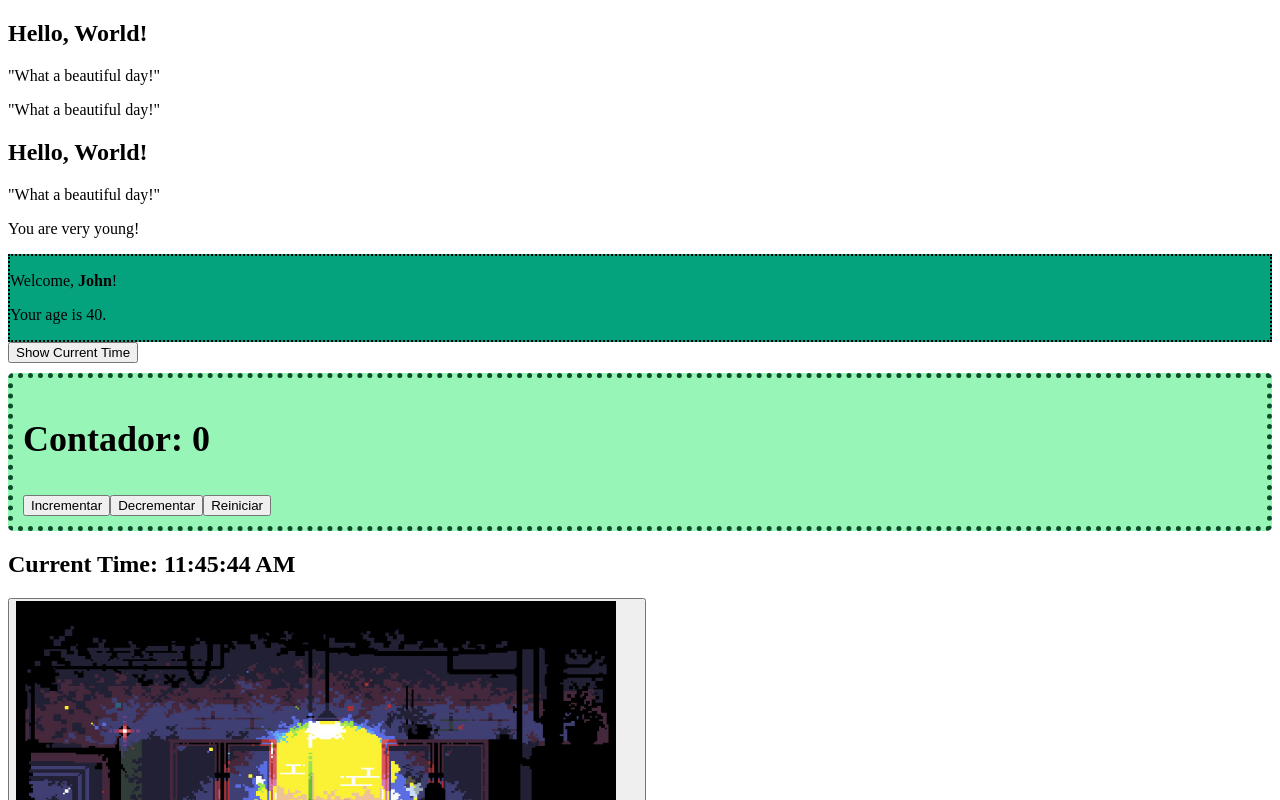
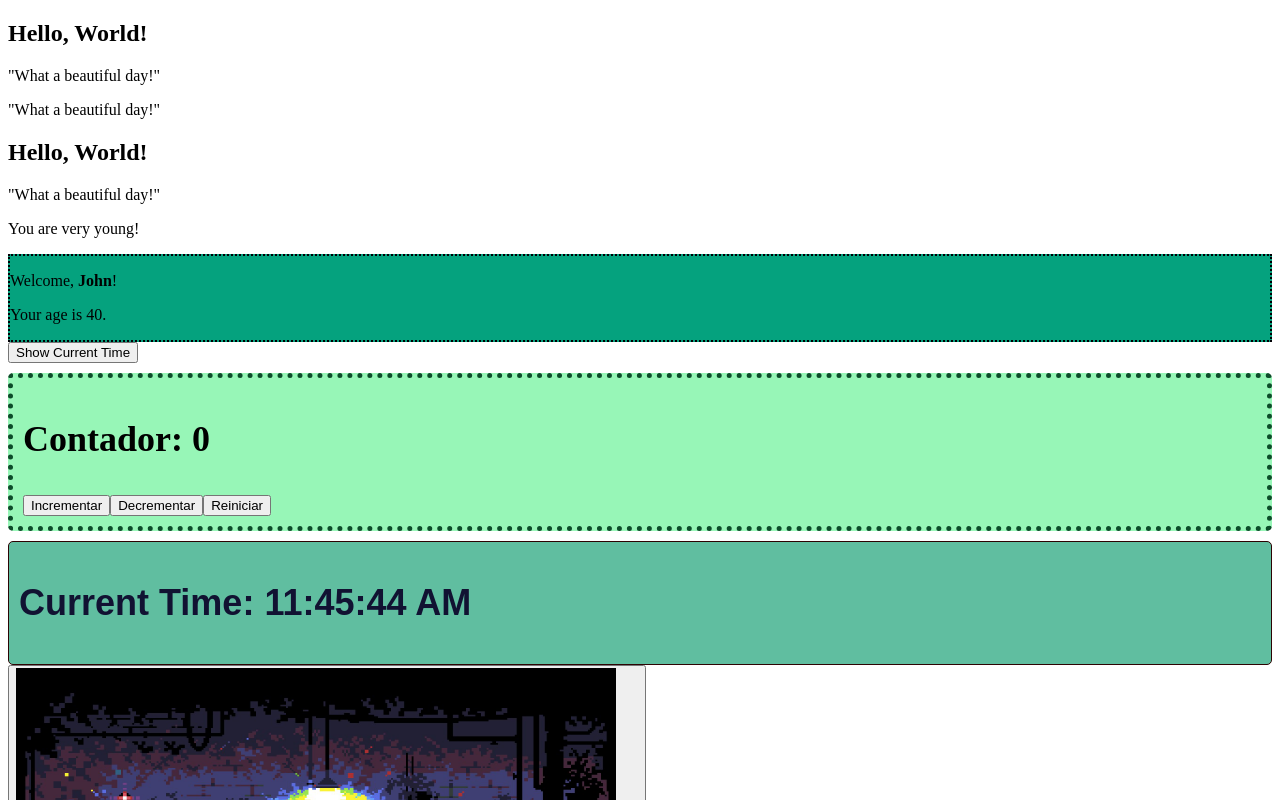
Before and after one commit to SalazarWilmer/EjerciciosDevelhope, a React (Vite) app in the folder REACT-WILMER/proyecto-vite/vite-project/: page / in a window 1280 px wide. Shown: the top 800 px of the page. Built offline with nearby package versions, Linux system fonts and the light colour scheme.

Commit message:
Ejercicio Styling Components 63

```diff
--- a/REACT-WILMER/proyecto-vite/vite-project/src/Ejercicios/Clock.jsx
+++ b/REACT-WILMER/proyecto-vite/vite-project/src/Ejercicios/Clock.jsx
@@ -1,5 +1,5 @@
 import React, { useState, useEffect } from "react";
-
+import "../assets/index.scss"
 const Clock = () => {
   const [currentTime, setCurrentTime] = useState(new Date());
 
@@ -14,7 +14,7 @@ const Clock = () => {
   }, []);
 
   return (
-    <div>
+    <div className="clock-container">
       <h2>Current Time: {currentTime.toLocaleTimeString()}</h2>
     </div>
   );
--- a/REACT-WILMER/proyecto-vite/vite-project/src/assets/index.scss
+++ b/REACT-WILMER/proyecto-vite/vite-project/src/assets/index.scss
@@ -13,3 +13,16 @@
     border-radius: 5px;
     background-color: #55f0899c;
   }
+
+  .clock-container {
+    font-family: Arial, sans-serif;
+    font-size: 1.5rem;
+    padding: 10px;
+    background-color: #60bea0;
+    border: 1px solid #2d0303;
+    border-radius: 5px;
+
+    h2 {
+      color: #111232;
+    }
+  }
```
